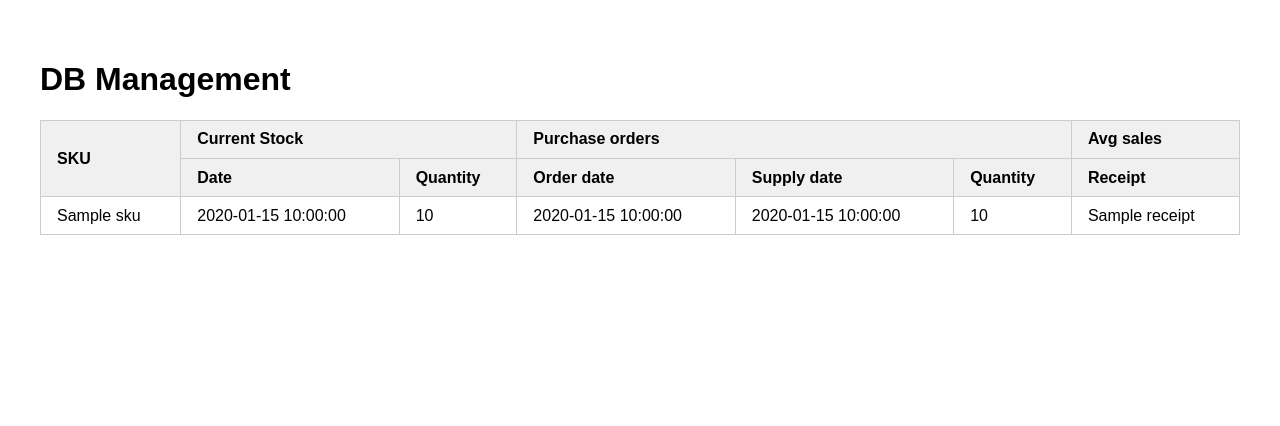
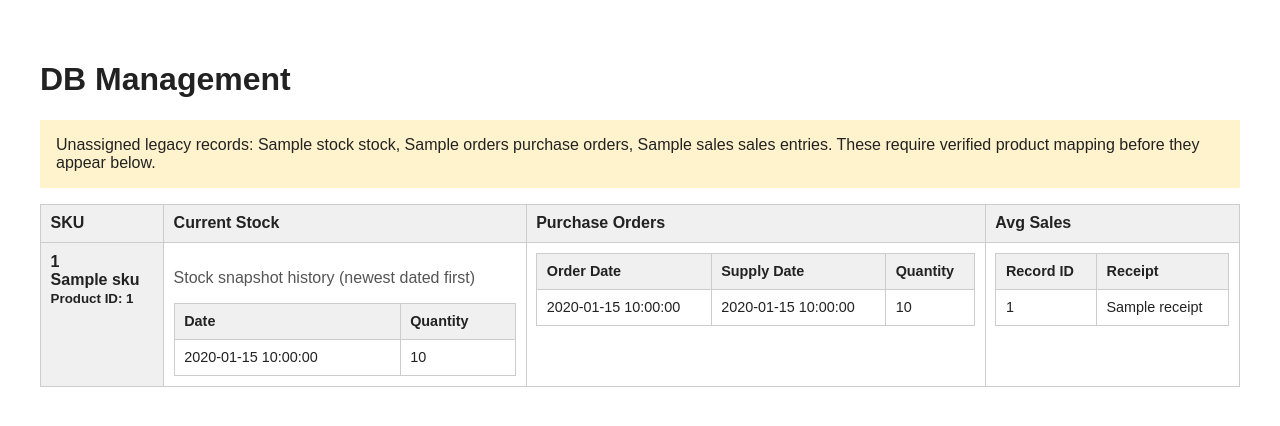
Before and after one commit to Alon3110/db-management, a Flask app: page / in a window 1280 px wide. Shown: the top 426 px of the page. Run offline with Flask 3, Linux system fonts and the light colour scheme; a database or web service that is not in the repository returns one stand-in record (values such as "Sample title"); some libraries are stand-ins or nearby versions.

Commit message:
evolve the project and connect the db to backend and render in the front

```diff
--- a/app.py
+++ b/app.py
@@ -1,63 +1,101 @@
 import os
+import shlex
+from pathlib import Path
+from contextlib import closing
+
 import psycopg2
+from psycopg2.extras import RealDictCursor
 from flask import Flask, render_template
 
+def load_local_environment():
+    """Load simple KEY=value .env settings; exported environment takes priority."""
+    path = Path(__file__).with_name(".env")
+    if path.exists():
+        for line in path.read_text().splitlines():
+            tokens = shlex.split(line, comments=True)
+            if tokens and tokens[0] == "export":
+                tokens = tokens[1:]
+            if len(tokens) == 1 and "=" in tokens[0]:
+                key, value = tokens[0].split("=", 1)
+                if key.startswith("POSTGRES_"):
+                    os.environ.setdefault(key, value)
+
+
+load_local_environment()
 app = Flask(__name__)
 
-DB_CONFIG = {
-    "host":     os.environ.get("POSTGRES_HOST", "localhost"),
-    "port":     int(os.environ.get("POSTGRES_PORT", 5432)),
-    "dbname":   os.environ.get("POSTGRES_DB",   "appdb"),
-    "user":     os.environ.get("POSTGRES_USER",  "appuser"),
-    "password": os.environ.get("POSTGRES_PASSWORD", "changeme"),
-}
+
+def get_db_config():
+    return {
+        "host": os.environ.get("POSTGRES_HOST", "localhost"),
+        "port": os.environ.get("POSTGRES_PORT", "5432"),
+        "dbname": os.environ.get("POSTGRES_DB", "appdb"),
+        "user": os.environ.get("POSTGRES_USER", "appuser"),
+        "password": os.environ.get("POSTGRES_PASSWORD"),
+        "connect_timeout": 5,
+    }
 
 
-def get_rows():
-    conn = psycopg2.connect(**DB_CONFIG)
-    try:
-        cur = conn.cursor()
-        cur.execute("SELECT id, date, quantity FROM current_stock ORDER BY id")
-        stock_rows = cur.fetchall()
+def get_inventory():
+    # psycopg2's transaction context does not close connections; closing does.
+    with closing(psycopg2.connect(**get_db_config())) as conn:
+        conn.set_session(isolation_level="REPEATABLE READ", readonly=True)
+        with conn, conn.cursor(cursor_factory=RealDictCursor) as cur:
+            cur.execute("SELECT id, sku_number, name FROM sku ORDER BY id")
+            products = {row["id"]: dict(row, stock=[], orders=[], sales=[])
+                        for row in cur.fetchall()}
+            # Independent collections avoid multiplying one-to-many relationships.
+            queries = {
+                "stock": """SELECT c.* FROM current_stock c JOIN sku s ON s.id = c.product_id
+                            ORDER BY c.date DESC NULLS LAST, c.id DESC""",
+                "orders": """SELECT p.* FROM purchase_orders p JOIN sku s ON s.id = p.product_id
+                             ORDER BY p.order_date DESC NULLS LAST, p.id DESC""",
+                "sales": """SELECT a.* FROM avg_sales a JOIN sku s ON s.id = a.product_id
+                            ORDER BY a.id""",
+            }
+            for collection, sql in queries.items():
+                cur.execute(sql)
+                for row in cur.fetchall():
+                    products[row["product_id"]][collection].append(row)
+            cur.execute("""SELECT
+                (SELECT count(*) FROM current_stock WHERE product_id IS NULL) AS stock,
+                (SELECT count(*) FROM purchase_orders WHERE product_id IS NULL) AS orders,
+                (SELECT count(*) FROM avg_sales WHERE product_id IS NULL) AS sales""")
+            unassigned = cur.fetchone()
+    return list(products.values()), unassigned
 
-        cur.execute("SELECT id, order_date, supply_date, quantity FROM purchase_orders ORDER BY id")
-        po_rows = cur.fetchall()
 
-        cur.execute("SELECT id, receipt FROM avg_sales ORDER BY id")
-        avg_rows = cur.fetchall()
-
-        cur.execute("SELECT id, name FROM sku ORDER BY id")
-        sku_rows = cur.fetchall()
-
-        cur.close()
-    finally:
-        conn.close()
-
-    # Zip the four tables together by position; pad with None if lengths differ
-    length = max(len(stock_rows), len(po_rows), len(avg_rows), len(sku_rows))
-    rows = []
-    for i in range(length):
-        s  = stock_rows[i] if i < len(stock_rows) else (None, None, None)
-        po = po_rows[i]    if i < len(po_rows)    else (None, None, None, None)
-        av = avg_rows[i]   if i < len(avg_rows)   else (None, None)
-        sk = sku_rows[i]   if i < len(sku_rows)   else (None, None)
-        rows.append({
-            "sku_name":     sk[1],
-            "stock_date":   s[1],
-            "stock_qty":    s[2],
-            "po_order":     po[1],
-            "po_supply":    po[2],
-            "po_qty":       po[3],
-            "avg_receipt":  av[1],
-        })
-    return rows
+def get_legacy_inventory():
+    """Read the original schema without inventing any product associations."""
+    with closing(psycopg2.connect(**get_db_config())) as conn:
+        conn.set_session(isolation_level="REPEATABLE READ", readonly=True)
+        with conn, conn.cursor(cursor_factory=RealDictCursor) as cur:
+            cur.execute("SELECT id, name FROM sku ORDER BY id")
+            products = [dict(row, sku_number=None, stock=[], orders=[], sales=[])
+                        for row in cur.fetchall()]
+            cur.execute("""SELECT (SELECT count(*) FROM current_stock) AS stock,
+                (SELECT count(*) FROM purchase_orders) AS orders,
+                (SELECT count(*) FROM avg_sales) AS sales""")
+            return products, cur.fetchone()
 
 
 @app.route("/")
 def index():
-    rows = get_rows()
-    return render_template("index.html", rows=rows)
+    try:
+        migration_pending = False
+        try:
+            products, unassigned = get_inventory()
+        except psycopg2.errors.UndefinedColumn:
+            products, unassigned = get_legacy_inventory()
+            migration_pending = True
+    except psycopg2.Error:
+        # Do not log exception text: connection errors can contain sensitive details.
+        app.logger.error("Inventory database unavailable; check connectivity and migration status.")
+        return render_template("index.html", products=[], unassigned=None,
+                               error="Inventory is temporarily unavailable. Please try again later."), 503
+    return render_template("index.html", products=products, unassigned=unassigned, error=None,
+                           migration_pending=migration_pending)
 
 
 if __name__ == "__main__":
-    app.run(host="0.0.0.0", port=5000, debug=True)
+    app.run(host="127.0.0.1", port=5000)
--- a/docker-compose.yml
+++ b/docker-compose.yml
@@ -4,12 +4,12 @@ services:
     environment:
       POSTGRES_DB: ${POSTGRES_DB:-appdb}
       POSTGRES_USER: ${POSTGRES_USER:-appuser}
-      POSTGRES_PASSWORD: ${POSTGRES_PASSWORD:-changeme}
+      POSTGRES_PASSWORD: ${POSTGRES_PASSWORD:-}
     ports:
-      - "5432:5432"
+      - "${POSTGRES_PORT:-5432}:5432"
     volumes:
       - postgres_data:/var/lib/postgresql/data
-      - ./initdb:/docker-entrypoint-initdb.d
+      - ./initdb/01_schema.sql:/docker-entrypoint-initdb.d/01_schema.sql:ro
 
 volumes:
   postgres_data:
--- /dev/null
+++ b/initdb/01_link_products.sql
@@ -0,0 +1,2 @@
+-- Retired duplicate initialization script.
+-- Existing databases: apply migrations/001_product_relationships.sql manually.
--- a/initdb/01_schema.sql
+++ b/initdb/01_schema.sql
@@ -20,8 +20,3 @@ CREATE TABLE avg_sales (
     id      SERIAL PRIMARY KEY,
     receipt NUMERIC
 );
-
--- Seed one default row in each table
-INSERT INTO current_stock  (date, quantity) VALUES (NULL, NULL);
-INSERT INTO purchase_orders (order_date, supply_date, quantity) VALUES (NULL, NULL, NULL);
-INSERT INTO avg_sales (receipt) VALUES (NULL);
--- a/templates/index.html
+++ b/templates/index.html
@@ -2,61 +2,70 @@
 <html lang="en">
 <head>
     <meta charset="UTF-8">
+    <meta name="viewport" content="width=device-width, initial-scale=1">
     <title>DB Management</title>
     <style>
-        body {
-            font-family: sans-serif;
-            padding: 2rem;
-        }
-
-        table {
-            border-collapse: collapse;
-            width: 100%;
-        }
-
-        th, td {
-            border: 1px solid #ccc;
-            padding: 0.6rem 1rem;
-            text-align: left;
-        }
-
-        th {
-            background-color: #f0f0f0;
-        }
+        body { font-family: sans-serif; padding: 2rem; color: #222; }
+        .inventory { overflow-x: auto; }
+        table { border-collapse: collapse; width: 100%; }
+        th, td { border: 1px solid #ccc; padding: .6rem; text-align: left; vertical-align: top; }
+        th { background: #f0f0f0; }
+        .records th, .records td { font-size: .9rem; }
+        .muted { color: #555; }
+        .notice { padding: 1rem; background: #fff3cd; }
     </style>
 </head>
 <body>
     <h1>DB Management</h1>
+    {% macro value(v) %}{{ v if v is not none else '—' }}{% endmacro %}
+    {% if error %}<p role="alert" class="notice">{{ error }}</p>{% else %}
+    {% if migration_pending %}
+    <p class="notice">Connected to the database. Product relationships are awaiting the manual
+        database migration. Existing inventory records remain unassigned to preserve their integrity.</p>
+    {% endif %}
+    {% if unassigned and (unassigned.stock or unassigned.orders or unassigned.sales) %}
+    <p class="notice">Unassigned legacy records: {{ unassigned.stock }} stock,
+        {{ unassigned.orders }} purchase orders, {{ unassigned.sales }} sales entries.
+        These require verified product mapping before they appear below.</p>
+    {% endif %}
+    <div class="inventory">
     <table>
-        <thead>
-            <tr>
-                <th rowspan="2">SKU</th>
-                <th colspan="2">Current Stock</th>
-                <th colspan="3">Purchase orders</th>
-                <th colspan="1">Avg sales</th>
-            </tr>
-            <tr>
-                <th>Date</th>
-                <th>Quantity</th>
-                <th>Order date</th>
-                <th>Supply date</th>
-                <th>Quantity</th>
-                <th>Receipt</th>
-            </tr>
-        </thead>
+        <thead><tr><th scope="col">SKU</th><th scope="col">Current Stock</th>
+            <th scope="col">Purchase Orders</th><th scope="col">Avg Sales</th></tr></thead>
         <tbody>
-            {% for row in rows %}
-            <tr>
-                <td>{{ row.sku_name if row.sku_name is not none else '' }}</td>
-                <td>{{ row.stock_date if row.stock_date is not none else '' }}</td>
-                <td>{{ row.stock_qty  if row.stock_qty  is not none else '' }}</td>
-                <td>{{ row.po_order   if row.po_order   is not none else '' }}</td>
-                <td>{{ row.po_supply  if row.po_supply  is not none else '' }}</td>
-                <td>{{ row.po_qty     if row.po_qty     is not none else '' }}</td>
-                <td>{{ row.avg_receipt if row.avg_receipt is not none else '' }}</td>
-            </tr>
-            {% endfor %}
+        {% for product in products %}
+        <tr>
+            <th scope="row">{{ product.sku_number or 'SKU pending' }}<br>
+                {{ value(product.name) }}<br><small>Product ID: {{ product.id }}</small></th>
+            <td>
+                {% if product.stock %}
+                <p class="muted">Stock snapshot history (newest dated first)</p>
+                <table class="records" aria-label="Stock snapshots for product {{ product.id }}">
+                    <thead><tr><th>Date</th><th>Quantity</th></tr></thead><tbody>
+                    {% for record in product.stock %}<tr><td>{{ value(record.date) }}</td>
+                        <td>{{ value(record.quantity) }}</td></tr>{% endfor %}
+                    </tbody></table>
+                {% else %}No stock records{% endif %}
+            </td>
+            <td>{% if product.orders %}
+                <table class="records" aria-label="Purchase orders for product {{ product.id }}">
+                    <thead><tr><th>Order Date</th><th>Supply Date</th><th>Quantity</th></tr></thead><tbody>
+                    {% for record in product.orders %}<tr><td>{{ value(record.order_date) }}</td>
+                        <td>{{ value(record.supply_date) }}</td><td>{{ value(record.quantity) }}</td></tr>{% endfor %}
+                    </tbody></table>
+                {% else %}No purchase orders{% endif %}</td>
+            <td>{% if product.sales %}
+                <table class="records" aria-label="Sales metrics for product {{ product.id }}">
+                    <thead><tr><th>Record ID</th><th>Receipt</th></tr></thead><tbody>
+                    {% for record in product.sales %}<tr><td>{{ record.id }}</td>
+                        <td>{{ value(record.receipt) }}</td></tr>{% endfor %}
+                    </tbody></table>
+                {% else %}No sales information{% endif %}</td>
+        </tr>
+        {% else %}<tr><td colspan="4">No products yet.</td></tr>{% endfor %}
         </tbody>
     </table>
+    </div>
+    {% endif %}
 </body>
 </html>
```
Also changed, not shown: tests/test_app.py (added, +56 -0 lines), README.md (added), migrations/001_product_relationships.sql (added), migrations/002_finalize_relationships.sql (added), 2 other files.
